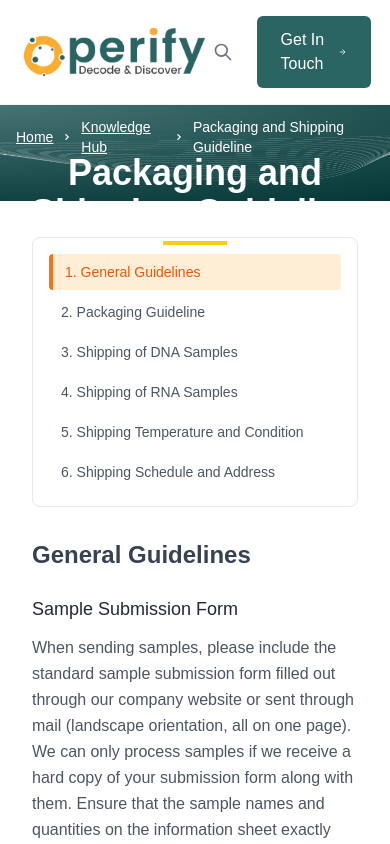
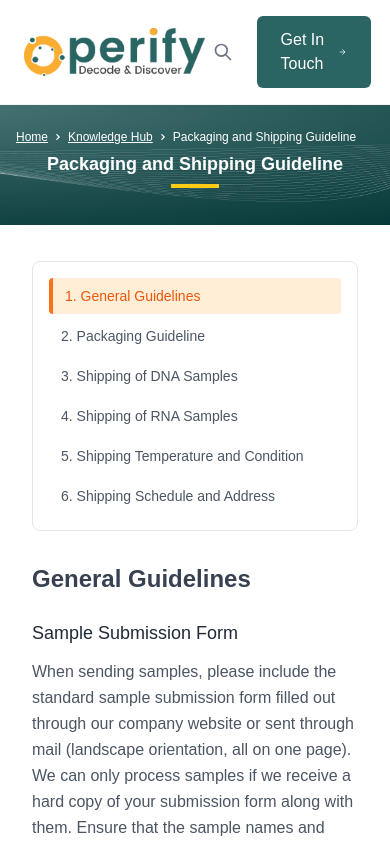
Before and after one commit to mukeshs13/operify_nextjs, a Next.js app: page /packaging-shipping-guideline in a window 390 px wide. Shown: the top 844 px of the page. Built offline with nearby package versions, Linux system fonts and the light colour scheme.

Commit message:
New Change

```diff
--- a/app/components/PackagingShipping/PageTitle.jsx
+++ b/app/components/PackagingShipping/PageTitle.jsx
@@ -3,21 +3,21 @@ import React from 'react';
 const PageTitle = () => {
   return (
     <section
-      className="relative bg-cover bg-center py-6 h-24"
+      className="relative bg-cover bg-center py-4 sm:py-6 h-auto sm:h-32 md:h-40 lg:h-24 min-h-[120px] sm:min-h-[140px]"
       style={{ backgroundImage: "url('images/bredcrumb.jpg')" }}
     >
       {/* Breadcrumb */}
-      <div className="relative z-10 mb-1 -mt-3">
+      <div className="relative z-10 mb-2 sm:mb-1 pt-2 sm:pt-0 sm:-mt-3 lg:-mt-3">
         <div className="container mx-auto px-4">
-          <nav className="flex items-center space-x-2 text-sm">
-            <a href="/" className="text-white hover:text-yellow-400 underline">Home</a>
-            <span className="text-white">
+          <nav className="flex flex-wrap items-center gap-1 sm:gap-2 text-xs sm:text-sm lg:text-sm">
+            <a href="/" className="text-white hover:text-yellow-400 underline whitespace-nowrap">Home</a>
+            <span className="text-white flex-shrink-0">
               <svg className="w-3 h-3" fill="currentColor" viewBox="0 0 20 20">
                 <path fillRule="evenodd" d="M7.293 14.707a1 1 0 010-1.414L10.586 10 7.293 6.707a1 1 0 011.414-1.414l4 4a1 1 0 010 1.414l-4 4a1 1 0 01-1.414 0z" clipRule="evenodd" />
               </svg>
             </span>
-            <a href="/about-us" className="text-white hover:text-yellow-400 underline">Knowledge Hub</a>
-            <span className="text-white">
+            <a href="/sample-submission-guideline" className="text-white hover:text-yellow-400 underline whitespace-nowrap">Knowledge Hub</a>
+            <span className="text-white flex-shrink-0">
               <svg className="w-3 h-3" fill="currentColor" viewBox="0 0 20 20">
                 <path fillRule="evenodd" d="M7.293 14.707a1 1 0 010-1.414L10.586 10 7.293 6.707a1 1 0 011.414-1.414l4 4a1 1 0 010 1.414l-4 4a1 1 0 01-1.414 0z" clipRule="evenodd" />
               </svg>
@@ -28,11 +28,11 @@ const PageTitle = () => {
       </div>
 
       {/* Page Title */}
-      <div className="relative z-10 text-center -mt-2">
-        <h1 className="text-4xl md:text-5xl font-bold text-white mb-2">
+      <div className="relative z-10 text-center pb-2 sm:pb-0 sm:-mt-2 lg:-mt-2">
+        <h1 className="text-lg sm:text-2xl md:text-3xl lg:text-4xl xl:text-5xl font-bold text-white mb-2 px-4 leading-tight">
           Packaging and Shipping Guideline
         </h1>
-        <div className="w-16 h-1 bg-yellow-400 mx-auto"></div>
+        <div className="w-12 sm:w-14 md:w-16 lg:w-16 h-1 bg-yellow-400 mx-auto"></div>
       </div>
     </section>
   );
--- a/app/components/SampleForm/PageTitle.jsx
+++ b/app/components/SampleForm/PageTitle.jsx
@@ -3,21 +3,21 @@ import React from 'react';
 const PageTitle = () => {
   return (
     <section
-      className="relative bg-cover bg-center py-6 h-24"
+      className="relative bg-cover bg-center py-4 sm:py-6 h-auto sm:h-32 md:h-40 lg:h-24 min-h-[120px] sm:min-h-[140px]"
       style={{ backgroundImage: "url('images/bredcrumb.jpg')" }}
     >
       {/* Breadcrumb */}
-      <div className="relative z-10 mb-1 -mt-3">
+      <div className="relative z-10 mb-2 sm:mb-1 pt-2 sm:pt-0 sm:-mt-3 lg:-mt-3">
         <div className="container mx-auto px-4">
-          <nav className="flex items-center space-x-2 text-sm">
-            <a href="/" className="text-white hover:text-yellow-400 underline">Home</a>
-            <span className="text-white">
+          <nav className="flex flex-wrap items-center gap-1 sm:gap-2 text-xs sm:text-sm lg:text-sm">
+            <a href="/" className="text-white hover:text-yellow-400 underline whitespace-nowrap">Home</a>
+            <span className="text-white flex-shrink-0">
               <svg className="w-3 h-3" fill="currentColor" viewBox="0 0 20 20">
                 <path fillRule="evenodd" d="M7.293 14.707a1 1 0 010-1.414L10.586 10 7.293 6.707a1 1 0 011.414-1.414l4 4a1 1 0 010 1.414l-4 4a1 1 0 01-1.414 0z" clipRule="evenodd" />
               </svg>
             </span>
-            <a href="/about-us" className="text-white hover:text-yellow-400 underline">Knowledge Hub</a>
-            <span className="text-white">
+            <a href="/sample-submission-guideline" className="text-white hover:text-yellow-400 underline whitespace-nowrap">Knowledge Hub</a>
+            <span className="text-white flex-shrink-0">
               <svg className="w-3 h-3" fill="currentColor" viewBox="0 0 20 20">
                 <path fillRule="evenodd" d="M7.293 14.707a1 1 0 010-1.414L10.586 10 7.293 6.707a1 1 0 011.414-1.414l4 4a1 1 0 010 1.414l-4 4a1 1 0 01-1.414 0z" clipRule="evenodd" />
               </svg>
@@ -28,11 +28,11 @@ const PageTitle = () => {
       </div>
 
       {/* Page Title */}
-      <div className="relative z-10 text-center -mt-2">
-        <h1 className="text-4xl md:text-5xl font-bold text-white mb-2">
+      <div className="relative z-10 text-center pb-2 sm:pb-0 sm:-mt-2 lg:-mt-2">
+        <h1 className="text-lg sm:text-2xl md:text-3xl lg:text-4xl xl:text-5xl font-bold text-white mb-2 px-4 leading-tight">
           Sample Initiation Form
         </h1>
-        <div className="w-16 h-1 bg-yellow-400 mx-auto"></div>
+        <div className="w-12 sm:w-14 md:w-16 lg:w-16 h-1 bg-yellow-400 mx-auto"></div>
       </div>
     </section>
   );
--- a/app/components/SampleGuideline/PageTitle.jsx
+++ b/app/components/SampleGuideline/PageTitle.jsx
@@ -16,7 +16,7 @@ const PageTitle = () => {
                 <path fillRule="evenodd" d="M7.293 14.707a1 1 0 010-1.414L10.586 10 7.293 6.707a1 1 0 011.414-1.414l4 4a1 1 0 010 1.414l-4 4a1 1 0 01-1.414 0z" clipRule="evenodd" />
               </svg>
             </span>
-            <a href="/knowledge-hub" className="text-white hover:text-yellow-400 underline whitespace-nowrap">Knowledge Hub</a>
+            <a href="/sample-submission-guideline" className="text-white hover:text-yellow-400 underline whitespace-nowrap">Knowledge Hub</a>
             <span className="text-white flex-shrink-0">
               <svg className="w-3 h-3" fill="currentColor" viewBox="0 0 20 20">
                 <path fillRule="evenodd" d="M7.293 14.707a1 1 0 010-1.414L10.586 10 7.293 6.707a1 1 0 011.414-1.414l4 4a1 1 0 010 1.414l-4 4a1 1 0 01-1.414 0z" clipRule="evenodd" />
--- a/app/components/SampleInitiation/PageTitle.jsx
+++ b/app/components/SampleInitiation/PageTitle.jsx
@@ -3,21 +3,21 @@ import React from 'react';
 const PageTitle = () => {
   return (
     <section
-      className="relative bg-cover bg-center py-6 h-24"
+      className="relative bg-cover bg-center py-4 sm:py-6 h-auto sm:h-32 md:h-40 lg:h-24 min-h-[120px] sm:min-h-[140px]"
       style={{ backgroundImage: "url('images/bredcrumb.jpg')" }}
     >
       {/* Breadcrumb */}
-      <div className="relative z-10 mb-1 -mt-3">
+      <div className="relative z-10 mb-2 sm:mb-1 pt-2 sm:pt-0 sm:-mt-3 lg:-mt-3">
         <div className="container mx-auto px-4">
-          <nav className="flex items-center space-x-2 text-sm">
-            <a href="/" className="text-white hover:text-yellow-400 underline">Home</a>
-            <span className="text-white">
+          <nav className="flex flex-wrap items-center gap-1 sm:gap-2 text-xs sm:text-sm lg:text-sm">
+            <a href="/" className="text-white hover:text-yellow-400 underline whitespace-nowrap">Home</a>
+            <span className="text-white flex-shrink-0">
               <svg className="w-3 h-3" fill="currentColor" viewBox="0 0 20 20">
                 <path fillRule="evenodd" d="M7.293 14.707a1 1 0 010-1.414L10.586 10 7.293 6.707a1 1 0 011.414-1.414l4 4a1 1 0 010 1.414l-4 4a1 1 0 01-1.414 0z" clipRule="evenodd" />
               </svg>
             </span>
-            <a href="/about-us" className="text-white hover:text-yellow-400 underline">Knowledge Hub</a>
-            <span className="text-white">
+            <a href="/sample-submission-guideline" className="text-white hover:text-yellow-400 underline whitespace-nowrap">Knowledge Hub</a>
+            <span className="text-white flex-shrink-0">
               <svg className="w-3 h-3" fill="currentColor" viewBox="0 0 20 20">
                 <path fillRule="evenodd" d="M7.293 14.707a1 1 0 010-1.414L10.586 10 7.293 6.707a1 1 0 011.414-1.414l4 4a1 1 0 010 1.414l-4 4a1 1 0 01-1.414 0z" clipRule="evenodd" />
               </svg>
@@ -28,11 +28,11 @@ const PageTitle = () => {
       </div>
 
       {/* Page Title */}
-      <div className="relative z-10 text-center -mt-2">
-        <h1 className="text-4xl md:text-5xl font-bold text-white mb-2">
+      <div className="relative z-10 text-center pb-2 sm:pb-0 sm:-mt-2 lg:-mt-2">
+        <h1 className="text-lg sm:text-2xl md:text-3xl lg:text-4xl xl:text-5xl font-bold text-white mb-2 px-4 leading-tight">
           Sample Initiation Form
         </h1>
-        <div className="w-16 h-1 bg-yellow-400 mx-auto"></div>
+        <div className="w-12 sm:w-14 md:w-16 lg:w-16 h-1 bg-yellow-400 mx-auto"></div>
       </div>
     </section>
   );
```
